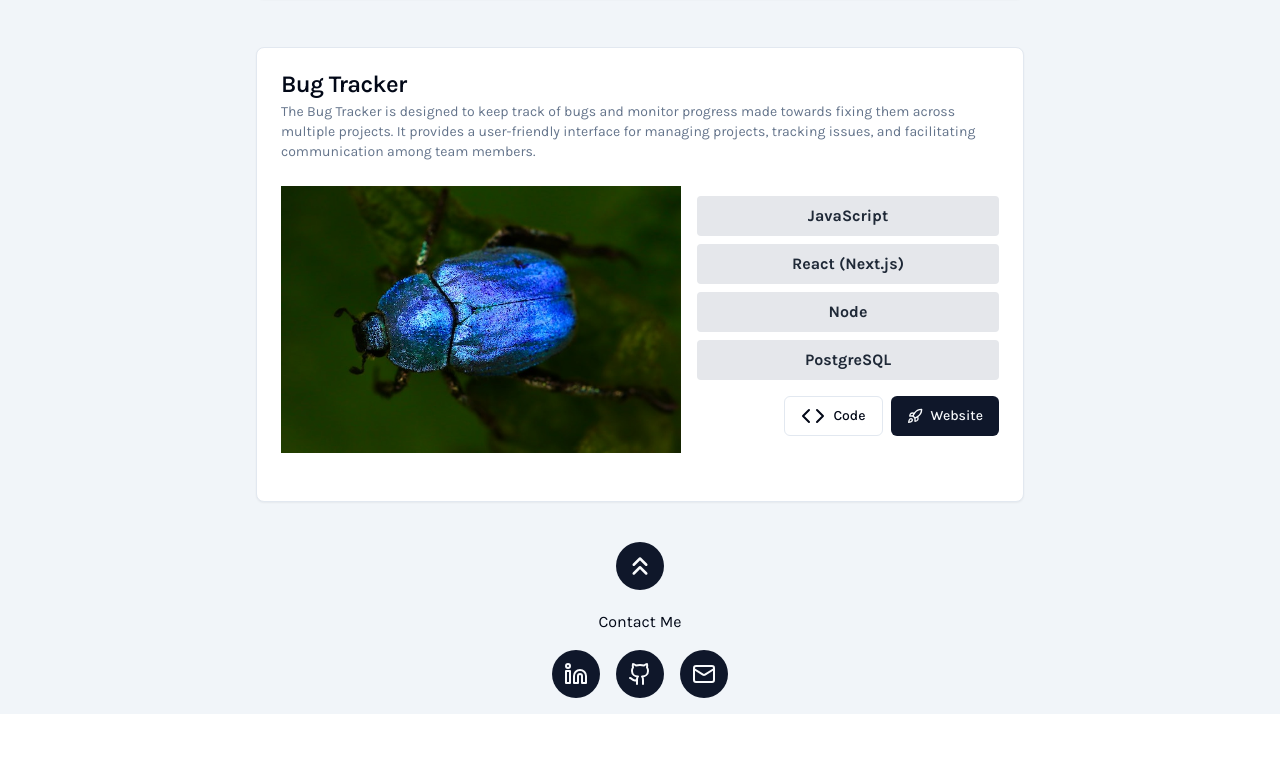
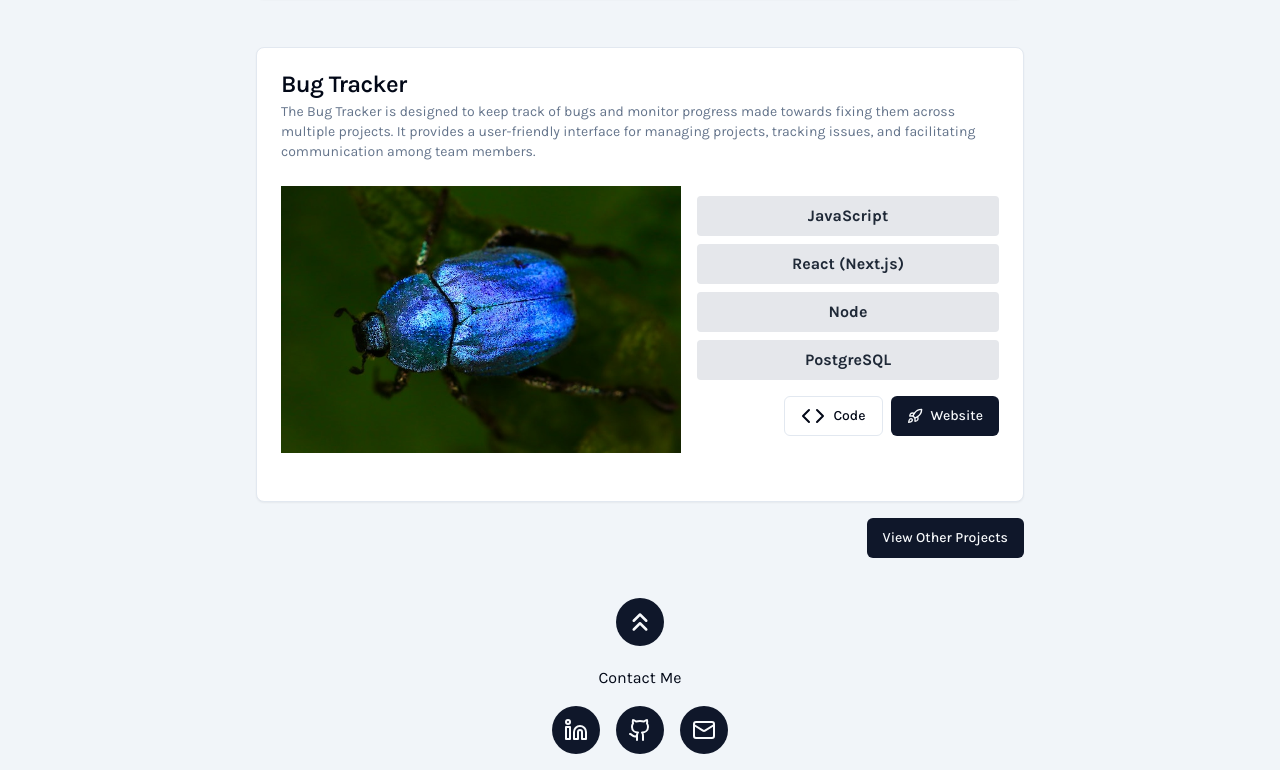
Before and after one commit to pn-code/personal-portfolio-nextjs, a Next.js app: page / in a window 1280 px wide. Shown: the part 2650-3420 px from the top of the page. Before the commit the page ends 3364 px from the top, so only its background shows below. Built offline with nearby package versions, Linux system fonts and the light colour scheme.

Commit message:
Added other projects link

```diff
--- a/components/portfolio/Projects.tsx
+++ b/components/portfolio/Projects.tsx
@@ -1,3 +1,4 @@
+import { Button } from "../ui/button";
 import ProjectCard from "./ProjectCard";
 
 const allProjects = [
@@ -35,9 +36,14 @@ const allProjects = [
 
 const Projects = () => {
   return (
-    <div id="projects" className="w-full h-full sm:px-[20%] mb-10 pt-10">
+    <div
+      id="projects"
+      className="w-full h-full sm:px-[20%] mb-10 pt-10 flex flex-col gap-4"
+    >
       <div className="flex flex-col h-full">
-        <h1 className="text-xl text-primary font-bold text-center mb-5">Projects</h1>
+        <h1 className="text-xl text-primary font-bold text-center mb-5">
+          Projects
+        </h1>
         <span className="border-b-primaryBtn border-b-2 sm:border-b-4"></span>
         <div className="w-full flex flex-col gap-12 mt-5">
           {allProjects.map((project) => (
@@ -53,6 +59,14 @@ const Projects = () => {
           ))}
         </div>
       </div>
+
+      <div className="w-full flex justify-end">
+        <Button>
+          <a href="https://github.com/pn-code" target="_blank" rel="noreferrer">
+            View Other Projects
+          </a>
+        </Button>
+      </div>
     </div>
   );
 };
```
